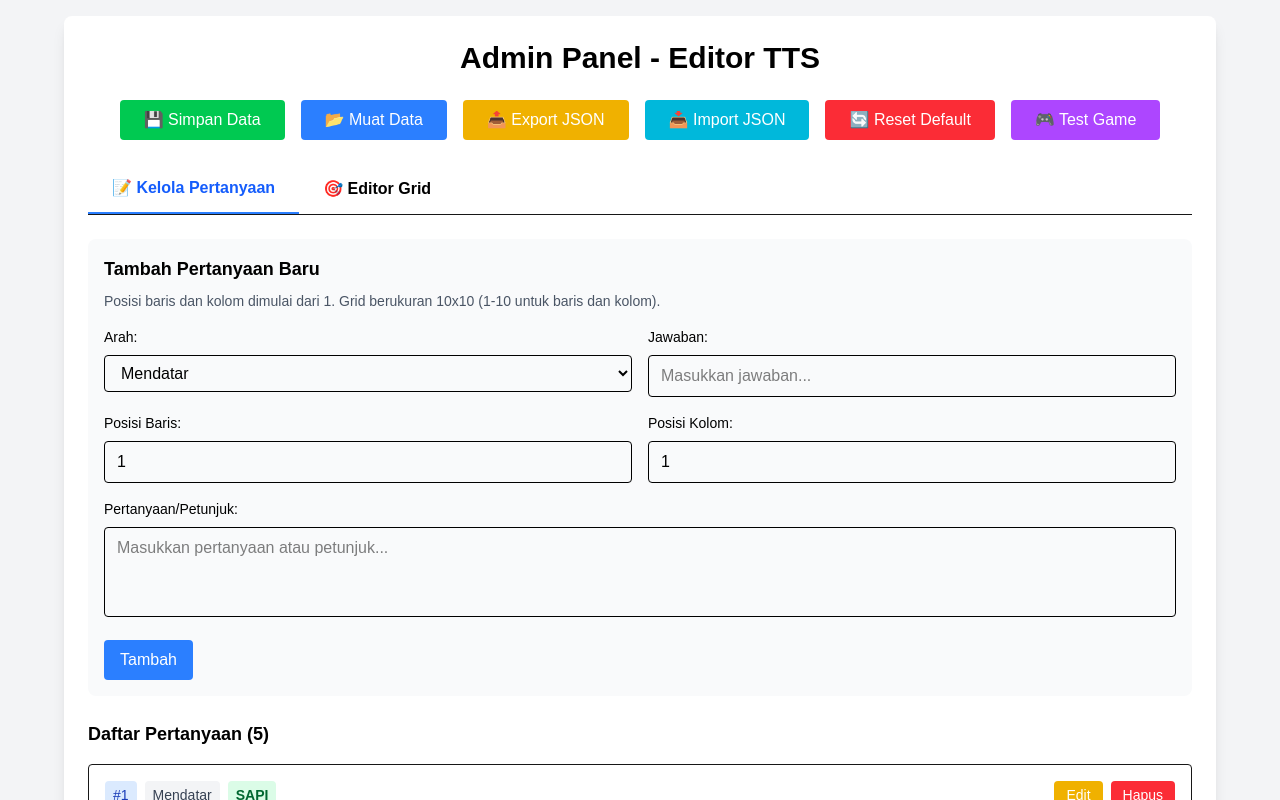
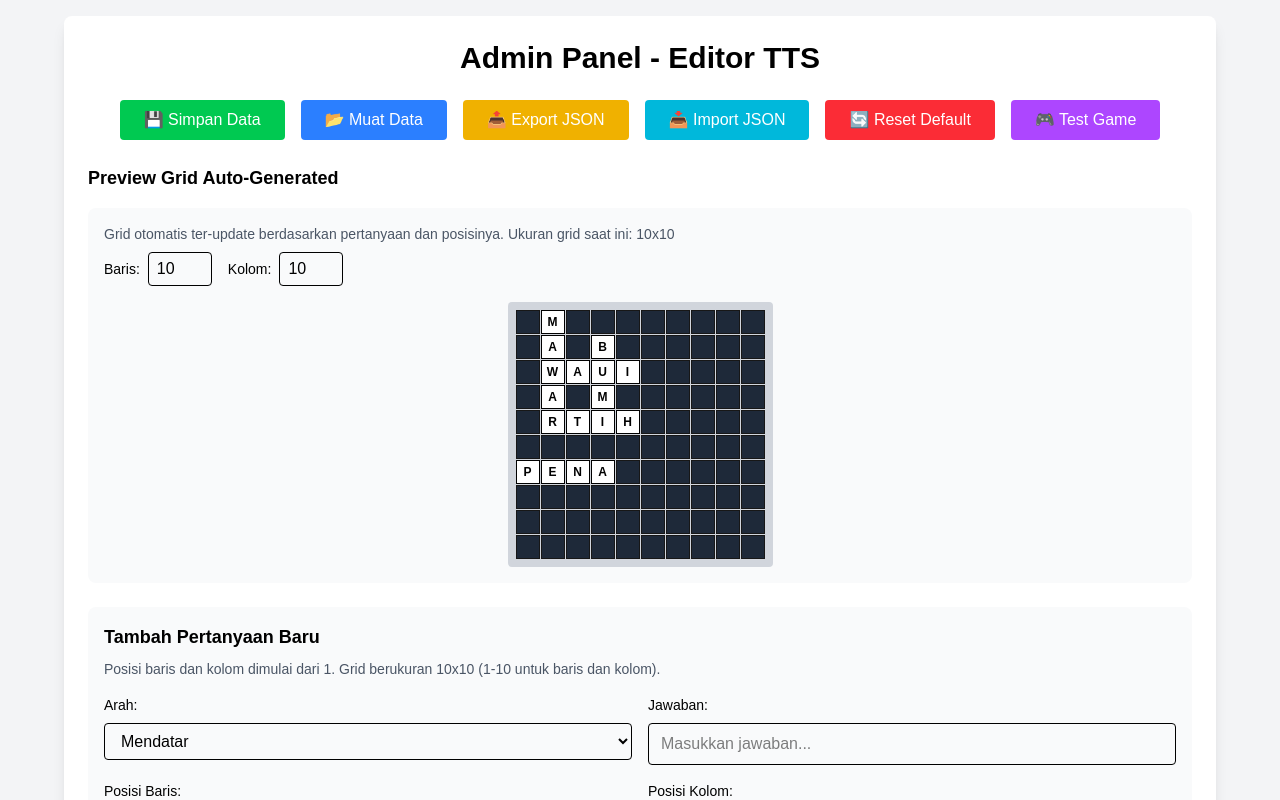
Before and after one commit to idepin/tts, a Next.js app: page /admin in a window 1280 px wide. Shown: the top 800 px of the page. Built offline with nearby package versions, Linux system fonts and the light colour scheme.

Commit message:
edit admin page

```diff
--- a/src/app/admin/page.tsx
+++ b/src/app/admin/page.tsx
@@ -3,14 +3,12 @@ import React, { useState } from 'react';
 import { CrosswordData } from '../../types/crossword';
 import { dummyCrosswordData } from '../../data/simpleCrosswordData';
 import { CrosswordManager } from '../../utils/CrosswordManager';
-import GridEditor from '../components/GridEditor';
 import QuestionManager from '../components/QuestionManager';
 
 export default function Admin() {
     const [crosswordData, setCrosswordData] = useState<CrosswordData>(() =>
         CrosswordManager.getInstance().getData()
     );
-    const [activeTab, setActiveTab] = useState<'grid' | 'questions'>('questions');
 
     const handleSave = () => {
         // Save to localStorage
@@ -114,30 +112,7 @@ export default function Admin() {
                         </a>
                     </div>
 
-                    {/* Tab Navigation */}
-                    <div className="flex border-b mb-6">
-                        <button
-                            onClick={() => setActiveTab('questions')}
-                            className={`px-6 py-3 font-semibold ${activeTab === 'questions'
-                                    ? 'border-b-2 border-blue-500 text-blue-600'
-                                    : 'text-black hover:text-gray-800'
-                                }`}
-                        >
-                            📝 Kelola Pertanyaan
-                        </button>
-                        <button
-                            onClick={() => setActiveTab('grid')}
-                            className={`px-6 py-3 font-semibold ${activeTab === 'grid'
-                                    ? 'border-b-2 border-blue-500 text-blue-600'
-                                    : 'text-black hover:text-gray-800'
-                                }`}
-                        >
-                            🎯 Editor Grid
-                        </button>
-                    </div>
-
-                    {/* Tab Content */}
-                    {activeTab === 'questions' && (
+                    {/* Content */}
                     <QuestionManager
                         crosswordData={crosswordData}
                         onUpdate={(newData: CrosswordData) => {
@@ -145,17 +120,6 @@ export default function Admin() {
                             CrosswordManager.getInstance().updateData(newData);
                         }}
                     />
-                    )}
-
-                    {activeTab === 'grid' && (
-                        <GridEditor
-                            crosswordData={crosswordData}
-                            onUpdate={(newData: CrosswordData) => {
-                                setCrosswordData(newData);
-                                CrosswordManager.getInstance().updateData(newData);
-                            }}
-                        />
-                    )}
                 </div>
             </div>
         </div>
--- a/src/app/components/QuestionManager.tsx
+++ b/src/app/components/QuestionManager.tsx
@@ -1,6 +1,27 @@
 'use client';
 import React, { useState } from 'react';
 import { CrosswordData, Question } from '../../types/crossword';
+
+// Helper function to generate grid from questions
+const generateGridFromQuestions = (questions: Question[], gridSize: { rows: number; cols: number }): (string | null)[][] => {
+    // Initialize empty grid
+    const grid: (string | null)[][] = Array(gridSize.rows).fill(null).map(() => Array(gridSize.cols).fill(null));
+
+    // Fill grid with answers from questions
+    questions.forEach(question => {
+        for (let i = 0; i < question.answer.length; i++) {
+            const row = question.direction === 'horizontal' ? question.startRow : question.startRow + i;
+            const col = question.direction === 'horizontal' ? question.startCol + i : question.startCol;
+
+            // Check bounds
+            if (row >= 0 && row < gridSize.rows && col >= 0 && col < gridSize.cols) {
+                grid[row][col] = question.answer[i];
+            }
+        }
+    });
+
+    return grid;
+};
 
 interface QuestionManagerProps {
     crosswordData: CrosswordData;
@@ -16,6 +37,7 @@ export default function QuestionManager({ crosswordData, onUpdate }: QuestionMan
         startRow: 1,
         startCol: 1
     });
+    const [gridSize, setGridSize] = useState({ rows: 10, cols: 10 });
 
     const handleEditQuestion = (index: number) => {
         const question = crosswordData.questions[index];
@@ -88,7 +110,8 @@ export default function QuestionManager({ crosswordData, onUpdate }: QuestionMan
 
         onUpdate({
             ...crosswordData,
-            questions: updatedQuestions
+            questions: updatedQuestions,
+            grid: generateGridFromQuestions(updatedQuestions, gridSize)
         });
 
         // Reset form
@@ -107,7 +130,8 @@ export default function QuestionManager({ crosswordData, onUpdate }: QuestionMan
             const updatedQuestions = crosswordData.questions.filter((_, i) => i !== index);
             onUpdate({
                 ...crosswordData,
-                questions: updatedQuestions
+                questions: updatedQuestions,
+                grid: generateGridFromQuestions(updatedQuestions, gridSize)
             });
         }
     };
@@ -125,6 +149,73 @@ export default function QuestionManager({ crosswordData, onUpdate }: QuestionMan
 
     return (
         <div className="space-y-6">
+            {/* Grid Preview */}
+            <div>
+                <h3 className="text-lg font-semibold mb-4 text-black">Preview Grid Auto-Generated</h3>
+                <div className="bg-gray-50 p-4 rounded-lg">
+                    <div className="mb-4">
+                        <p className="text-sm text-gray-600 mb-2">
+                            Grid otomatis ter-update berdasarkan pertanyaan dan posisinya.
+                            Ukuran grid saat ini: {gridSize.rows}x{gridSize.cols}
+                        </p>
+                        <div className="flex gap-4 items-center">
+                            <div className="flex items-center gap-2">
+                                <label className="text-sm font-medium text-black">Baris:</label>
+                                <input
+                                    type="number"
+                                    min="5"
+                                    max="20"
+                                    value={gridSize.rows}
+                                    onChange={(e) => {
+                                        const newSize = { ...gridSize, rows: parseInt(e.target.value) || 10 };
+                                        setGridSize(newSize);
+                                        onUpdate({
+                                            ...crosswordData,
+                                            grid: generateGridFromQuestions(crosswordData.questions, newSize)
+                                        });
+                                    }}
+                                    className="w-16 border rounded px-2 py-1 text-black"
+                                />
+                            </div>
+                            <div className="flex items-center gap-2">
+                                <label className="text-sm font-medium text-black">Kolom:</label>
+                                <input
+                                    type="number"
+                                    min="5"
+                                    max="20"
+                                    value={gridSize.cols}
+                                    onChange={(e) => {
+                                        const newSize = { ...gridSize, cols: parseInt(e.target.value) || 10 };
+                                        setGridSize(newSize);
+                                        onUpdate({
+                                            ...crosswordData,
+                                            grid: generateGridFromQuestions(crosswordData.questions, newSize)
+                                        });
+                                    }}
+                                    className="w-16 border rounded px-2 py-1 text-black"
+                                />
+                            </div>
+                        </div>
+                    </div>
+
+                    <div className="grid gap-px bg-gray-300 p-2 rounded w-fit mx-auto overflow-auto max-w-full"
+                        style={{ gridTemplateColumns: `repeat(${gridSize.cols}, minmax(0, 1fr))` }}>
+                        {generateGridFromQuestions(crosswordData.questions, gridSize).map((row, rowIndex) =>
+                            row.map((cell, colIndex) => (
+                                <div
+                                    key={`${rowIndex}-${colIndex}`}
+                                    className={`
+                                        w-6 h-6 flex items-center justify-center text-xs font-bold border
+                                        ${cell ? 'bg-white text-black' : 'bg-gray-800'}
+                                    `}
+                                >
+                                    {cell || ''}
+                                </div>
+                            ))
+                        )}
+                    </div>
+                </div>
+            </div>
             <div className="bg-gray-50 p-4 rounded-lg">
                 <h3 className="text-lg font-semibold mb-2 text-black">
                     {editingIndex !== null ? 'Edit Pertanyaan' : 'Tambah Pertanyaan Baru'}
@@ -274,6 +365,8 @@ export default function QuestionManager({ crosswordData, onUpdate }: QuestionMan
                     ))}
                 </div>
             </div>
+
+
         </div>
     );
 }
--- a/src/app/gameplay/page.tsx
+++ b/src/app/gameplay/page.tsx
@@ -3,7 +3,6 @@ import React, { useState, useEffect, useCallback } from 'react';
 import WordBox from '../components/WordBox';
 import ClueList from '../components/ClueList';
 import ScoreBoard from '../components/ScoreBoard';
-import QuestionEditor from '../components/QuestionEditor';
 import { Question, GameState } from '../../types/crossword';
 import { calculateScore } from '../../data/simpleCrosswordData';
 import { CrosswordManager } from '../../utils/CrosswordManager';
@@ -180,16 +179,6 @@ export default function Gameplay() {
         setFocusedCell(null);
     };
 
-    const handleUpdateQuestions = (newQuestions: Question[]) => {
-        const updatedData = {
-            ...crosswordData,
-            questions: newQuestions
-        };
-        setCrosswordData(updatedData);
-        CrosswordManager.getInstance().updateData(updatedData);
-        handleReset(); // Reset game when questions are updated
-    };
-
     const isNumberedCell = (row: number, col: number): { isNumbered: boolean; number?: number } => {
         // Find questions that start at this position
         const questionsAtPosition = crosswordData.questions.filter(q =>
@@ -292,11 +281,6 @@ export default function Gameplay() {
                             onQuestionClick={handleQuestionClick}
                             activeQuestionId={activeQuestion?.id}
                         />
-
-                        <QuestionEditor
-                            questions={crosswordData.questions}
-                            onUpdateQuestions={handleUpdateQuestions}
-                        />
                     </div>
                 </div>
             </div>
```
Lines whose indentation alone changed are shown as unchanged.
